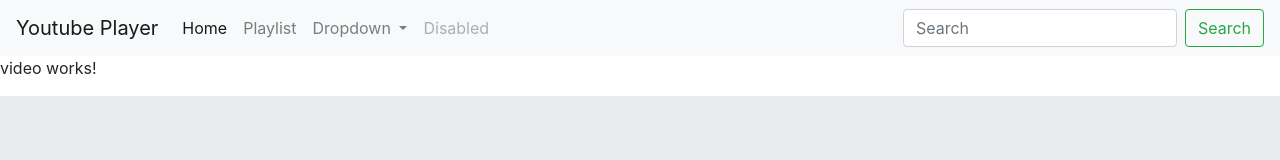
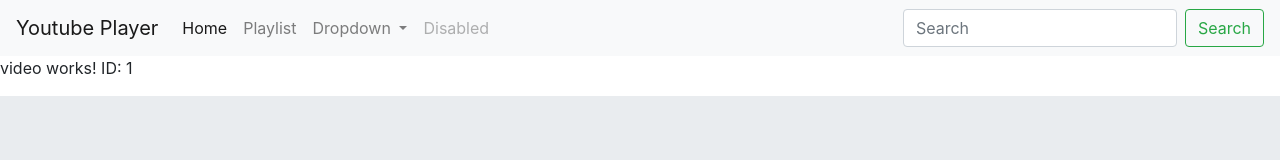
Before and after one commit to hoacg/WFD_Youtube-Playlist, an Angular app: page /video/1 in a window 1280 px wide. Shown: the top 160 px of the page. Built offline with nearby package versions, Linux system fonts and the light colour scheme.

Commit message:
Get id from params

```diff
--- a/src/app/app-routing.module.ts
+++ b/src/app/app-routing.module.ts
@@ -10,7 +10,7 @@ const routes: Routes = [
   },
 
   {
-    path: 'video/:id', component: VideoComponent
+    path: 'video/:videoId', component: VideoComponent
   }
 ];
 
--- a/src/app/video/video.component.html
+++ b/src/app/video/video.component.html
@@ -1 +1 @@
-<p>video works!</p>
+<p>video works! ID: {{ id }}</p>
--- a/src/app/video/video.component.ts
+++ b/src/app/video/video.component.ts
@@ -1,4 +1,5 @@
 import { Component, OnInit } from '@angular/core';
+import {ActivatedRoute} from '@angular/router';
 
 @Component({
   selector: 'app-video',
@@ -7,7 +8,16 @@ import { Component, OnInit } from '@angular/core';
 })
 export class VideoComponent implements OnInit {
 
-  constructor() { }
+  id: string;
+
+
+  constructor(private activatedRoute: ActivatedRoute) {
+
+    this.activatedRoute.params.subscribe( params => {
+      this.id = params.videoId;
+    });
+
+  }
 
   ngOnInit() {
   }
```
